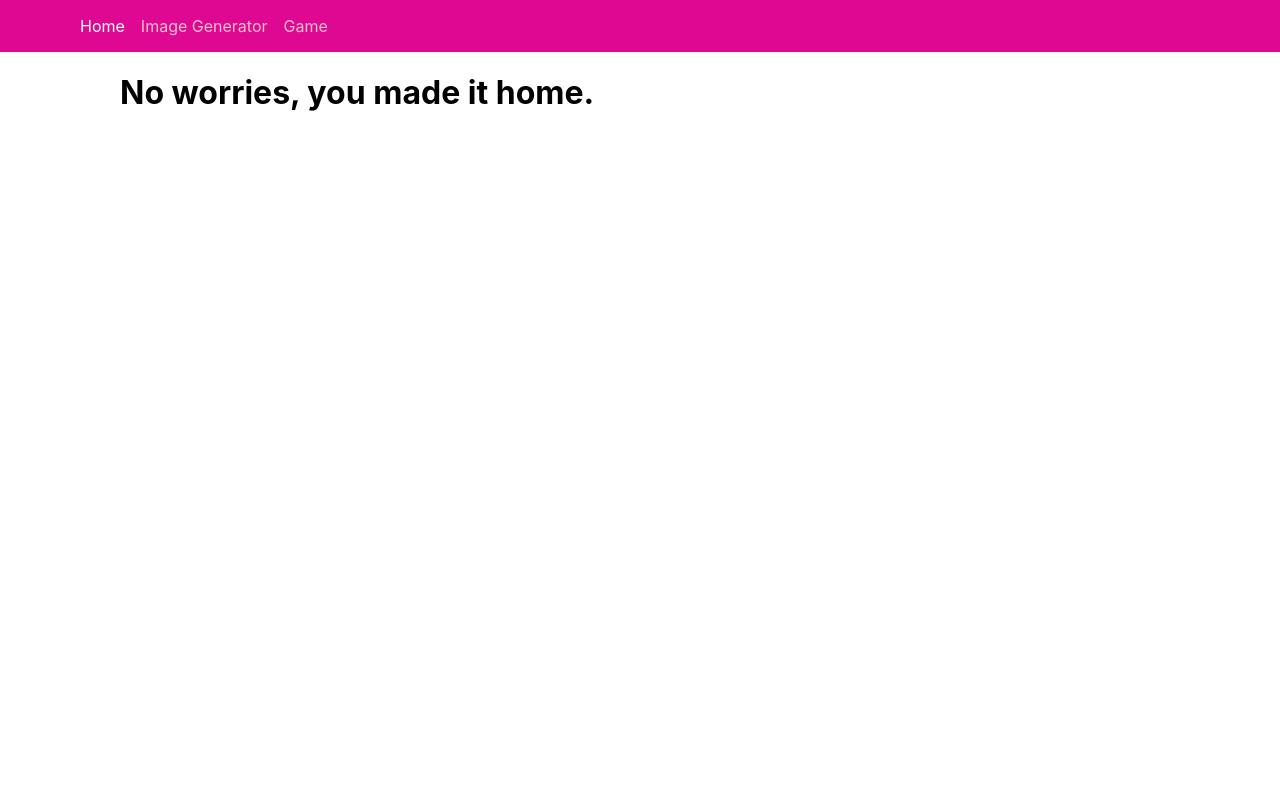
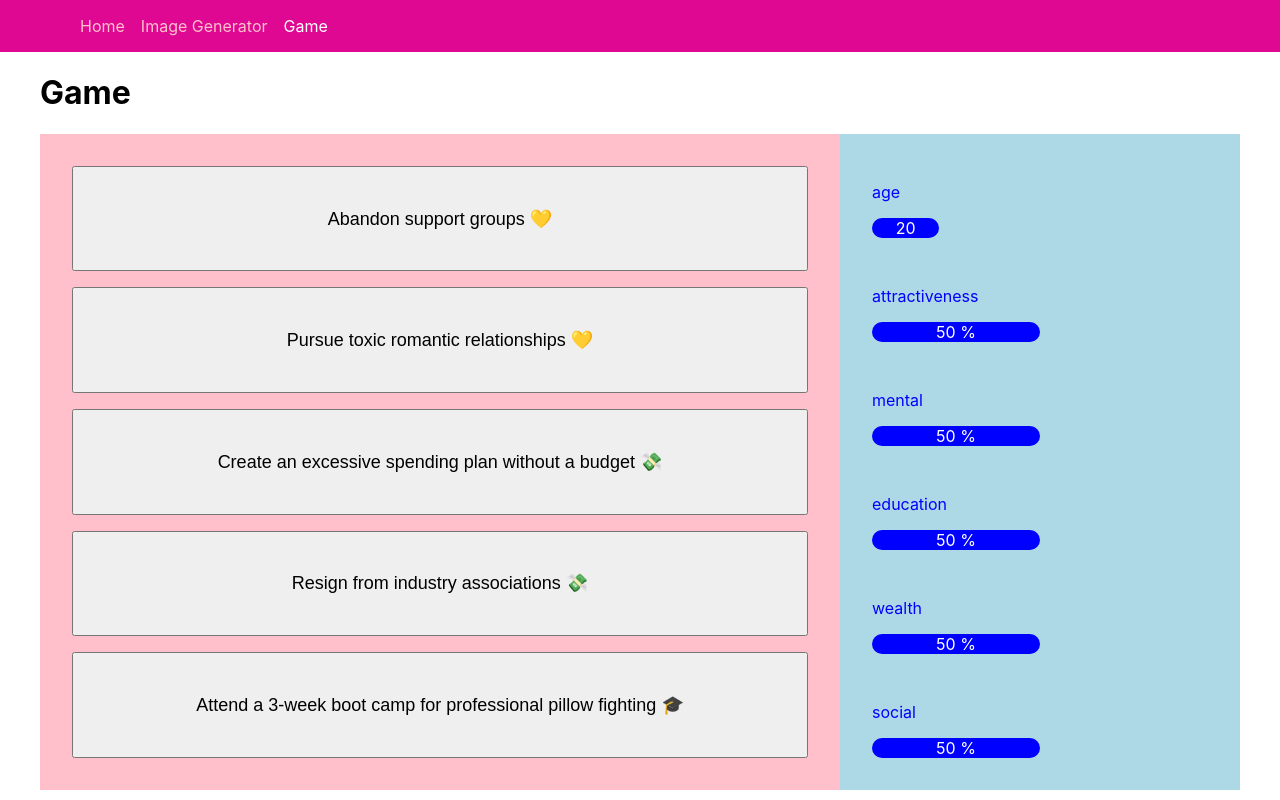
Before and after one commit to jesskreck/reincarnation-game, a React (Create React App) app: page /Game/Photobooth in a window 1280 px wide. Before the commit this address led to /. Built offline with nearby package versions, Linux system fonts and the light colour scheme.

Commit message:
PanelActions, PanelButtons with child components

```diff
--- a/src/App.js
+++ b/src/App.js
@@ -9,6 +9,7 @@ import Game from './pages/Game.tsx'
 import Error404 from './pages/Error404'
 
 import "../src/styles/app.css"
+import PhotoBooth from './pages/PhotoBooth'
 
 function App() {
   return (
@@ -21,10 +22,16 @@ function App() {
 
           <Route path="ImageGenerator" element={<ImageGenerator />} />
 
-          <Route path="Game" element={<Game />} />
+
+          <Route path="Game" element={<Game />} >
+
+            <Route path="Photobooth" element={<PhotoBooth />} />
+
+          </Route>
+
 
         </Routes>
-        </div>
+      </div>
     </>
   );
 }
--- /dev/null
+++ b/src/components/ActionButton.jsx
@@ -0,0 +1,37 @@
+import React from 'react'
+
+const ActionButton = ({ action, onClickHandler }) => {
+
+  const CategoryLogo = (category) => {
+    switch (category) {
+      case "attractiveness":
+        return "🤳";
+      case "mental":
+        return "🤪";
+      case "education":
+        return "🎓";
+      case "wealth":
+        return "💸";
+      case "social":
+        return "💛";
+      default:
+        return "";
+    }
+  }
+
+  return (
+
+    <button
+      style={{ fontSize: 'large' }}
+      onClick={() => onClickHandler(action)}
+    >
+
+      {/* Content of the button: */}
+      {action.text} {CategoryLogo(action.category)}
+
+    </button>
+
+  )
+}
+
+export default ActionButton
--- a/src/components/PanelActionButtons.jsx
+++ /dev/null
@@ -1,34 +0,0 @@
-import React from 'react'
-
-const ActionButtons = ({handleActionClick, actions, player, setPlayer, setActions, getRandomActions}) => {
-
-    const CategoryLogo = (category) => {
-        switch (category) {
-            case "attractiveness":
-                return "🤳";
-            case "mental":
-                return "🤪";
-            case "education":
-                return "🎓";
-            case "wealth":
-                return "💸";
-            case "social":
-                return "💛";
-            default:
-                return "";
-        }
-    }
-
-    return (
-
-      <div className="game__selection__panel">
-        {actions.map((action, index) => (
-          <button style={{fontSize: 'larger'}} key={index} onClick={() => handleActionClick(action, player, setPlayer, setActions, getRandomActions)}>
-            {action.text} {CategoryLogo(action.category)}
-          </button>
-        ))}
-      </div>
-  )
-}
-
-export default ActionButtons
--- /dev/null
+++ b/src/components/PanelActions.jsx
@@ -0,0 +1,22 @@
+import React from 'react';
+import ActionButton from './ActionButton';
+
+
+export default function PanelActions({ actions, player, setPlayer, setActions, handleActionClick, getRandomActions, setShowPhotoBooth }) {
+
+
+    // define onClickHandler here to have more control over the props to send
+    const onClickHandler = (action) => {
+        handleActionClick(action, player, setPlayer, setActions, getRandomActions, setShowPhotoBooth)
+    }
+
+    return (
+
+        <div className="game__selection__panel">
+            {actions.map((action, index) => (
+                <ActionButton key={index} action={action} onClickHandler={onClickHandler}/>
+            ))}
+        </div>
+
+    )
+}
--- a/src/components/PanelProgress.jsx
+++ b/src/components/PanelProgress.jsx
@@ -1,29 +1,16 @@
 import React from 'react'
+import ProgressBar from './ProgressBar'
 
-const ProgressBar = ({ label, value } ) => {
+function PanelProgress({ player }) {
+    return (
 
+    <div className='game__progress__panel'>
 
-    const progressbarStyle = {
-        width: `${value}%`,
-        backgroundColor: 'blue',
-        borderRadius: '99px',
-        textAlign: 'center',
-        transition: 'all .6s cubic-bezier(0.4, 0.0, 0.2, 1)'
-    }
-
-
-    return (
-        <div className='progress__container'>
-            <p className='progress__label'>{label}</p>
-            <div style={progressbarStyle}>
-                <span className='progress__value'>
-                    {`${value}
-                        ${label === "age" ? "" : "%"}
-                    `}
-                </span>
-            </div>
-        </div>
-    )
+        {/* note: The Object.entries() function returns an array of arrays, with each inner array containing a key-value pair [key, value] */}
+        {Object.entries(player).map(([key, value]) => (
+          <ProgressBar key={key} label={key} value={value} />
+        ))}
+      </div>  )
 }
 
-export default ProgressBar
+export default PanelProgress
--- /dev/null
+++ b/src/components/ProgressBar.jsx
@@ -0,0 +1,34 @@
+import React from 'react'
+
+const ProgressBar = ({ label, value } ) => {
+
+
+    const progressbarStyle = {
+        width: `${value}%`,
+        backgroundColor: 'blue',
+        borderRadius: '99px',
+        textAlign: 'center',
+        transition: 'all .6s cubic-bezier(0.4, 0.0, 0.2, 1)'
+    }
+
+
+    return (
+        <div className='progress__container'>
+            <p className='progress__label'>{label}</p>
+            <div style={progressbarStyle}>
+                <span className='progress__value'>
+                    {`${value}
+                        ${label === "age" ? "" : "%"}
+                    `}
+                </span>
+            </div>
+        </div>
+    )
+}
+
+export default ProgressBar
+
+
+
+// TO DOS
+// create separate progressbar for age. Call them individually in PanelProgress.
--- a/src/pages/Game.tsx
+++ b/src/pages/Game.tsx
@@ -3,14 +3,16 @@ import React, { useState, useEffect } from 'react';
 
 import { PlayerObject, ActionObject } from "../types/types";
 
-import ProgressBar from '../components/PanelProgress';
-import ActionButtons from '../components/PanelActionButtons';
-
+import PanelProgress from '../components/PanelProgress';
+import PanelActions from '../components/PanelActions';
+import PhotoBooth from './PhotoBooth';
 
 import { getRandomActions } from '../utils/getRandomActions';
 
 import "../styles/game.css"
 import { handleActionClick } from '../utils/handleActionClick';
+
+
 
 
 const newPlayer: PlayerObject = {
@@ -35,6 +37,9 @@ function Game() {
   const [actions, setActions] = useState<ActionObject[]>([]);
 
 
+  // manage display of PhotoBooth
+  const [showPhotoBooth, setShowPhotoBooth] = useState(false);
+
   // set initial actions when component mounts
   useEffect(() => {
     setActions(getRandomActions());
@@ -48,32 +53,35 @@ function Game() {
         <h1>Game</h1>
       </div>
 
+      {showPhotoBooth
+        ? (
+          <div>
+            <PhotoBooth
+              player={player} actions={actions} />
+          </div>
+        )
+        : (
+          <>
+            <PanelActions
+              actions={actions}
+              player={player}
+              setPlayer={setPlayer}
+              setActions={setActions}
+              setShowPhotoBooth={setShowPhotoBooth}
+              getRandomActions={getRandomActions}
+              handleActionClick={handleActionClick}
+          />
 
-      {/* TEXT SELECTION PANEL ON THE LEFT */}
-      <ActionButtons
-        actions={actions}
-        player={player}
-        setPlayer={setPlayer}
-        setActions={setActions}
-        getRandomActions={getRandomActions}
-        handleActionClick={handleActionClick}/>
-
-
-    {/* PROGRESS BAR ON THE RIGHT */}
-      <div className='game__progress__panel'>
-
-        {/* note: The Object.entries() function returns an array of arrays, with each inner array containing a key-value pair [key, value] */}
-        {Object.entries(player).map(([key, value]) => (
-          <ProgressBar key={key} label={key} value={value} />
-        ))}
-      </div>
-
-
+            <PanelProgress
+              player={player}
+            />
+          </>
+        )}
 
     </div>
 
+  );
 
-  );
 }
 
 export default Game;
--- /dev/null
+++ b/src/pages/PhotoBooth.jsx
@@ -0,0 +1,38 @@
+import { Configuration, OpenAIApi } from "openai";
+
+import { React, useState } from "react";
+
+
+export default function PhotoBooth({ actions, player } ) {
+
+    const [prompt, setPrompt] = useState("");
+
+    const configuration = new Configuration({
+        apiKey: process.env.REACT_APP_API_KEY,
+    });
+
+    const openai = new OpenAIApi(configuration);
+
+    const [result, setResult] = useState("");
+
+
+    const generateImage = async () => {
+        const res = await openai.createImage({
+            prompt: prompt,
+            n: 1,
+            size: "1024x1024",
+        });
+
+        setResult(res.data.data[0].url);
+        console.log('setResult :>> ', setResult);
+        console.log('result :>> ', result);
+    };
+
+
+    return (
+        <>
+            <div>PhotoBooth</div>
+            <p>Lorem, ipsum dolor sit amet consectetur adipisicing elit. Dignissimos aliquid molestiae corrupti vel, quibusdam natus rem fugit architecto hic! Nemo ipsum, voluptate modi quis explicabo et magni, velit debitis molestiae ipsa dignissimos eligendi, sunt quam eveniet aperiam nam sapiente nihil sed hic illo. Aliquam voluptatum quasi quos tenetur labore doloremque repellendus, debitis laboriosam quo expedita porro minima veritatis distinctio, quam dolorem aut itaque officiis necessitatibus voluptas. Perferendis veniam necessitatibus laudantium a tempore temporibus, voluptas molestiae magnam consequatur natus quasi quam, nulla obcaecati inventore enim! Reprehenderit, excepturi asperiores? Quis maiores ad unde voluptatem ratione dolorum sed. Natus dolor cumque sunt nisi.</p>
+        </>
+    )
+}
--- a/src/utils/handleActionClick.jsx
+++ b/src/utils/handleActionClick.jsx
@@ -1,4 +1,5 @@
-export const handleActionClick = (action, player, setPlayer, setActions, getRandomActions) => {
+
+export const handleActionClick = (action, player, setPlayer, setActions, getRandomActions, setShowPhotoBooth) => {
 
     const progressedPlayer = { ...player };
     console.log('action :>> ', action);
@@ -8,19 +9,26 @@ export const handleActionClick = (action, player, setPlayer, setActions, getRand
     // make player older
     progressedPlayer.age += 10;
 
+    // gameOver
+    function gameOver(){
+        alert("Game Over")
+    };
 
     // change progress according to props
     for (const prop in action) {
 
         if (prop !== 'text' && prop !== 'category' && prop !== 'subcategory') {
             progressedPlayer[prop] += action[prop];
-            if (progressedPlayer[prop] < 0) progressedPlayer[prop] = 0;
+            if (progressedPlayer[prop] <= 0) {
+                progressedPlayer[prop] = 0;
+                gameOver();
+            }
             if (progressedPlayer[prop] > 100) progressedPlayer[prop] = 100;
         }
     }
 
 
-
+    setShowPhotoBooth(true);
     setPlayer(progressedPlayer);
     setActions(getRandomActions);
 
```
